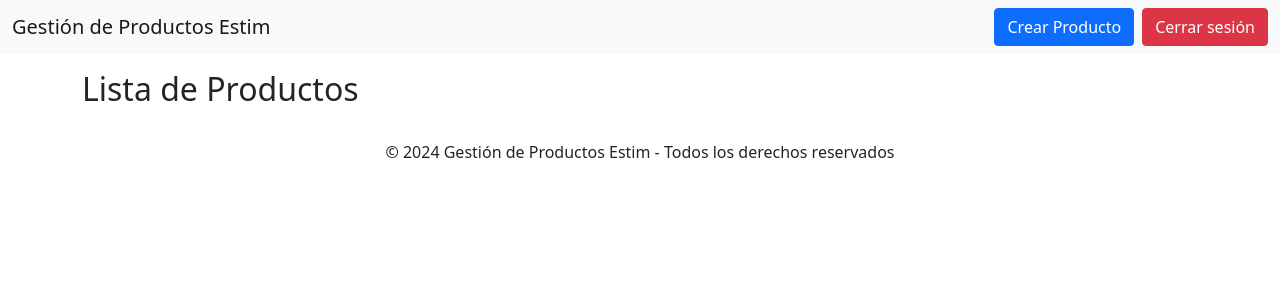
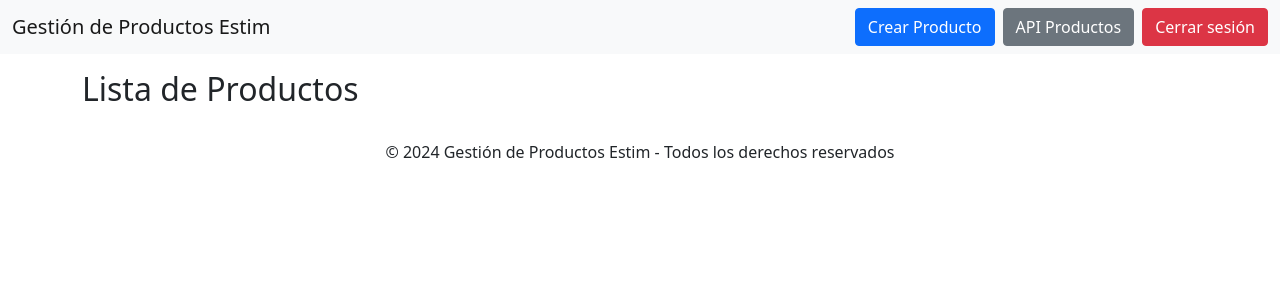
Before and after one commit to Blowser/biblioteca, a Django app: page /productos/ in a window 1280 px wide. Shown: the top 300 px of the page. Run offline with Django 5.2, Linux system fonts and the light colour scheme; the visitor is signed in with stand-in values (Sample User, id 1); data that the repository does not hold is empty.

Commit message:
Update base_crud.html
se añade API PRODUCTOS a la plantilla del crud para admin

```diff
--- a/tienda_juegos/juegos/templates/juegos/base_crud.html
+++ b/tienda_juegos/juegos/templates/juegos/base_crud.html
@@ -15,6 +15,8 @@
                 <!-- Botón Crear Producto -->
                 <a href="{% url 'crear_producto' %}" class="btn btn-primary me-2">Crear Producto</a>
 
+                <!-- Botón API Productos -->
+                <a href="http://127.0.0.1:8000/api/productos/" class="btn btn-secondary me-2">API Productos</a>
 
                 <!-- Botón Cerrar Sesión -->
                 <form method="POST" action="{% url 'logout' %}">
```
